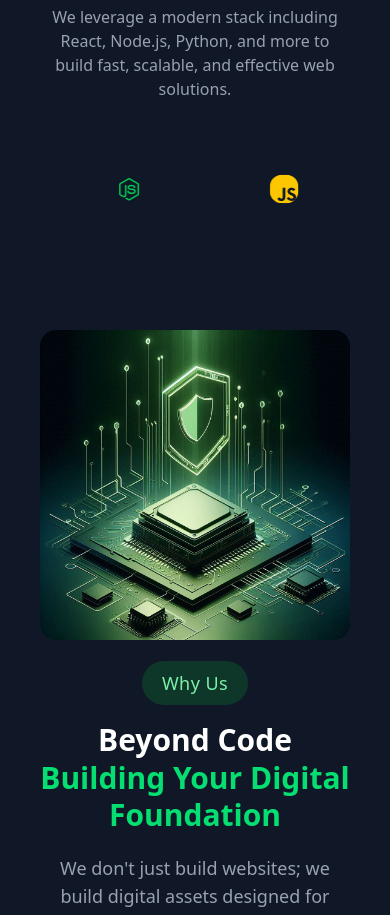
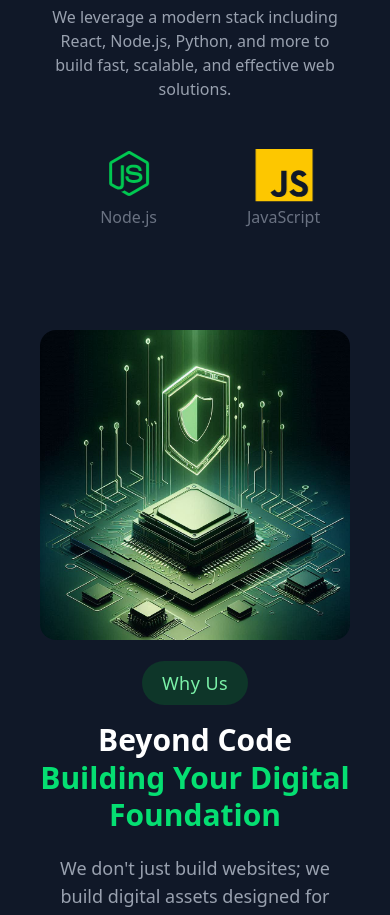
Before and after one commit to 63nitin/zentrixa, a React (Vite) app: page / in a window 390 px wide. Shown: the part 1460-2375 px from the top of the page. Built offline with nearby package versions, Linux system fonts and the light colour scheme.

Commit message:
add margine

```diff
--- a/src/component/Trustedby.jsx
+++ b/src/component/Trustedby.jsx
@@ -65,14 +65,14 @@ function TechStack() {
           {techStack.map((tech, index) => (
             // Each tech icon is a slide
             // Use px-* for spacing. Use text-* for icon size.
-            <div key={index} className="!flex flex-col justify-center items-center  px-3 h-20 text-center">
+            <div key={index} className="!flex flex-col justify-center items-center   px-3 h-20 text-center">
                {/* Render the Icon Component */}
                <tech.IconComponent
-                  className={`text-4xl md:text-5xl ${tech.color || 'text-gray-400'} scale-110  transition-colors duration-200  border border-transparent rounded-2xl p-1 hover:border-yellow-300`}
+                  className={`text-9xl scale-150 md:text-5xl ${tech.color || 'text-gray-400'}   transition-colors duration-200  border border-transparent rounded-2xl p-1 hover:border-yellow-300`}
                   title={tech.name} // Tooltip
                />
                {/* Optional: Add text label below icon */}
-               {/* <span className="text-xs mt-2 text-gray-500">{tech.name}</span> */}
+               <span className="text-md hover:text-green-400 mt-2 text-gray-500">{tech.name}</span>
             </div>
           ))}
         </Slider>
```
